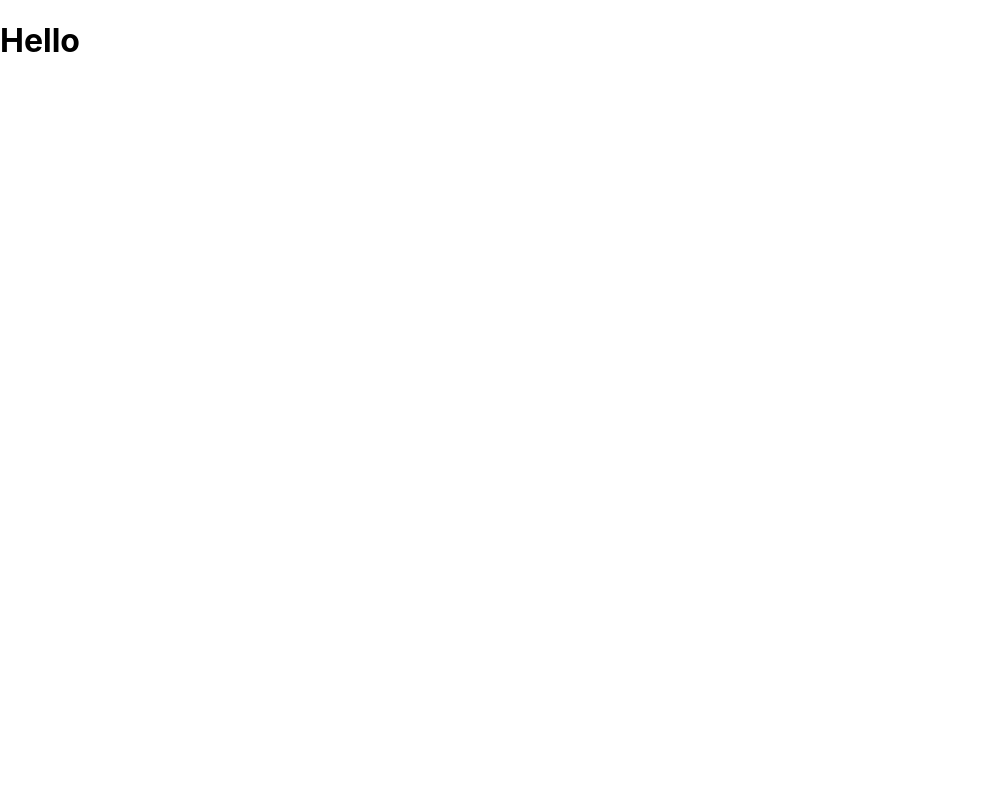
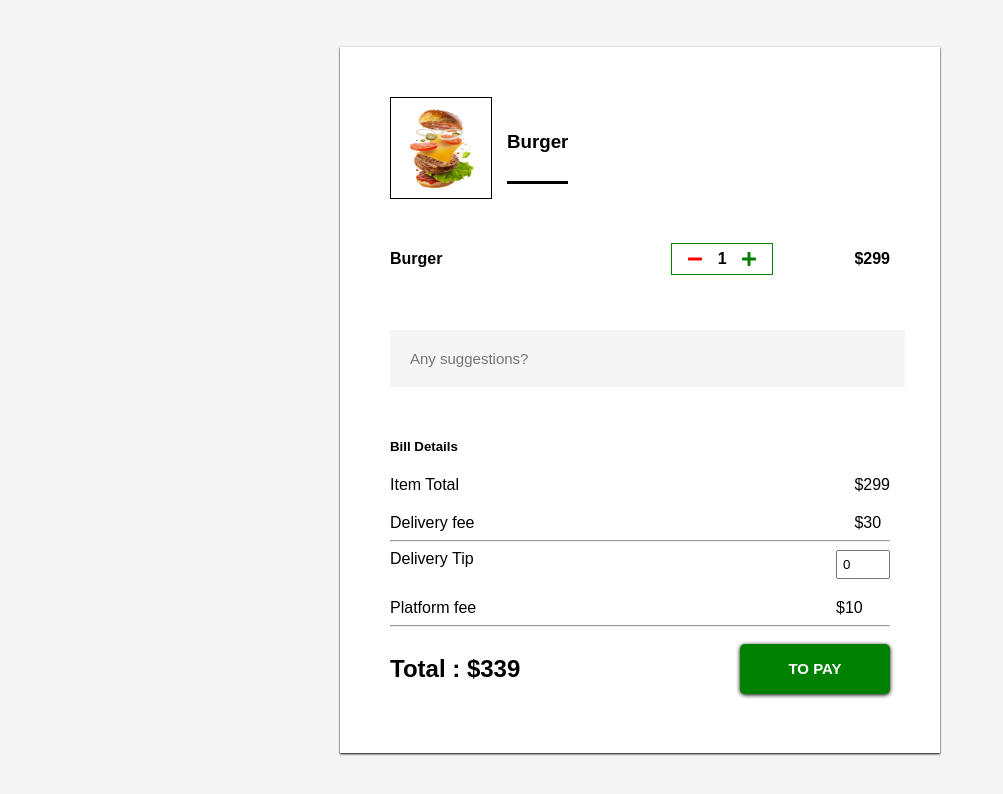
Before and after one commit to Muniskumar0/Food-Delivery, a React (Create React App) app: page / in a window 1280 px wide. Shown: the top 794 px of the page, without its empty margins (0-1003 px from the left). Built offline with nearby package versions, Linux system fonts and the light colour scheme.

Commit message:
cart page created

```diff
--- a/src/App.css
+++ b/src/App.css
@@ -36,3 +36,57 @@
     transform: rotate(360deg);
   }
 }
+
+.App {
+  font-family: Arial, sans-serif;
+  text-align: center;
+  padding: 20px;
+}
+
+h1 {
+  color: #333;
+}
+
+.cart {
+  margin-top: 20px;
+}
+
+.cart-item {
+  display: flex;
+  justify-content: space-between;
+  align-items: center;
+  padding: 10px;
+  margin: 10px 0;
+  border: 1px solid #ccc;
+  border-radius: 8px;
+}
+
+.cart-item .item-details h4 {
+  margin: 0;
+  font-size: 18px;
+}
+
+.cart-item .item-details p {
+  margin: 5px 0;
+}
+
+.quantity-controls {
+  display: flex;
+  align-items: center;
+}
+
+.quantity-controls button {
+  padding: 5px 10px;
+  margin: 0 5px;
+  font-size: 16px;
+}
+
+.total {
+  margin-top: 20px;
+  font-size: 20px;
+  font-weight: bold;
+}
+
+h3 {
+  color: #333;
+}
--- a/src/App.js
+++ b/src/App.js
@@ -1,11 +1,11 @@
-import './App.css';
+import Cart from "./payment/Cart";
 
-function App() {
-  return (
-      <>
-        <h1>Hello</h1>
-      </>
-  );
+
+
+export default function App() {
+  return(
+    <>
+      <Cart />
+    </>
+  )
 }
-
-export default App;
--- a/src/index.js
+++ b/src/index.js
@@ -8,5 +8,4 @@ const root = ReactDOM.createRoot(document.getElementById('root'));
 root.render(
 
     <App />
-
 );
--- /dev/null
+++ b/src/payment/Cart.jsx
@@ -0,0 +1,92 @@
+import React, { useState } from 'react';
+import './Style.css'
+import img1 from   './img/pngwing.com.png'
+import { FaMinus, FaPlus } from "react-icons/fa";
+import Payment from './pay-option';
+
+
+
+export default function Cart(){
+    const[numbers,setNumber]=useState(1);
+    const[prices,setPrice]=useState(299);
+    const fee1 = 30;
+    const fee2 = 10;
+    const [fee3,setFee3]=useState(0);
+    const total =prices + fee1 + fee2 + parseInt(fee3)
+    const [isModalOpen, setIsModalOpen] = useState(false);
+
+
+    const increase = ()=>{
+      setNumber(numbers +1);
+      setPrice(prices + 300)
+    }
+    const deccrease = ()=>{
+      if(numbers>1){
+        setNumber(numbers - 1);
+        setPrice(prices - 300)
+      }
+      else{
+        setNumber(numbers)
+      }
+    }
+    const handleFee3 = (f) => {
+      const tips = f.target.value;
+      if (tips>= 0) {
+        setFee3(tips);
+      } else {
+        setFee3(0);
+      }
+    }
+
+    const handlePayButtonClick = () => {
+      setIsModalOpen(true);
+    };
+
+    const closeModal = () => {
+      setIsModalOpen(false);
+    };
+
+  return(
+    <>
+      <div className="container">
+        <div className="container1">
+          <div className="img">
+            <img src={img1} alt=""/>
+            <div className='foodName'>
+            <h3>Burger</h3>
+            </div>
+          </div>
+
+          <div className="add">
+            <h4 style={{width:'200px'}}>Burger</h4>
+            <div className="plus">
+              <FaMinus onClick={deccrease} style={{color:'red',cursor:'pointer'}} /> <h4> {numbers} </h4> <FaPlus onClick={increase} style={{color:'green',cursor:'pointer'}} />
+            </div>
+            <h4>${prices}</h4>
+          </div>
+          <div className="suggest">
+            <input type="text" placeholder="Any suggestions?" />
+          </div>
+          <div className="bill">
+            <h5>Bill Details</h5>
+            <div className="bill-details">
+              <span>Item Total</span><span>${prices}</span>
+              <span>Delivery fee</span><span>${fee1}</span>
+            </div>
+            <hr />
+            <div className="tip">
+            <span>Delivery Tip</span><span><input type='number' value={fee3} onChange={handleFee3} /></span>
+            <span>Platform fee</span><span>${fee2}</span>
+            </div>
+            <hr />
+            <div className="pay">
+              <h2>Total : ${total}</h2>
+              <button onClick={handlePayButtonClick}>TO PAY</button>
+            </div>
+          </div>
+        </div>
+      </div>
+      {isModalOpen && <Payment onClose={closeModal} />}
+    </>
+  )
+}
--- /dev/null
+++ b/src/payment/Style.css
@@ -0,0 +1,177 @@
+body{
+  padding: 0;
+  margin: 0;
+  box-sizing: border-box;
+  background-color: whitesmoke;
+
+}
+.container{
+  font-family: sans-serif;
+  display: flex;
+  justify-content: center;
+  align-items: center;
+  height: 100vh;
+}
+
+.container1{
+  width: 500px;
+  background-color: white;
+  padding: 50px;
+  display: flex;
+  flex-direction: column;
+  gap: 30px;
+  box-shadow: 0px 1px 2px;
+}
+
+.img{
+  display: flex;
+  align-items: center;
+  gap: 15px;
+  overflow: hidden;
+}
+.img img{
+  height: 100px;
+  width: 100px;
+  border: 1px solid black;
+}
+
+.img .foodName{
+  border-bottom: 3px solid black;
+  padding-bottom: 10px;
+}
+
+.add{
+  display: flex;
+  justify-content: space-between;
+  align-items: center;
+}
+
+.add .plus{
+  border: 1px solid green;
+  height: 30px;
+  width: 100px;
+  display: flex;
+  justify-content: space-evenly;
+  align-items: center;
+}
+
+
+.suggest{
+  margin-top: 10px;
+  width: 95%;
+}
+
+.suggest input{
+  padding: 20px;
+  width: 100%;
+  background-color: whitesmoke;
+  border: none;
+  font-size: 15px;
+}
+
+
+.bill .bill-details, .tip{
+  display: grid;
+  grid-template-columns: auto auto;
+  gap: 20px;
+  justify-content: space-between;
+}
+
+.bill .tip input{
+  width: 40px;
+  padding: 5px;
+}
+
+.pay{
+  display: flex;
+  justify-content: space-between;
+  align-items: center;
+}
+
+.pay button{
+  border: none;
+  width: 150px;
+  height: 50px;
+  font-size: 15px;
+  color: white;
+  font-weight: 600;
+  background-color: green;
+  border-radius: 5px;
+  box-shadow: 0px 1px 4px black;
+  cursor: pointer;
+  transition: all .2s;
+}
+
+.pay button:hover{
+  background-color: rgb(0, 173, 0);
+  transform: translateY(-1px);
+}
+
+
+.payContainer{
+  position: fixed;
+  top: 0;
+  left: 0;
+  right: 0;
+  bottom: 0;
+  background-color: rgba(0, 0, 0, 0.5);
+  display: flex;
+  justify-content: center;
+  align-items: center;
+}
+
+.payBox{
+  width: 300px;
+  padding: 20px;
+  background-color: white;
+  text-align: center;
+  border-radius: 10px;
+}
+
+.payBox .btn{
+  display: block;
+  margin: 10px auto;
+  padding: 10px;
+  border-radius: 5px;
+  color: white;
+  width: 100%;
+  border: none;
+  cursor: pointer;
+  transition: all .2s;
+}
+
+.payBox .btn:hover{
+  box-shadow: 0px 1px 1px 1px black;
+}
+
+.payBox .gpay-btn{
+  background-color: rgb(0, 177, 0);
+}
+
+.payBox .paytm-btn{
+  background-color: rgb(0, 138, 218);
+}
+.payBox .phonePay-btn{
+  background-color: rgb(126, 0, 143);
+}
+
+.payBox .cancel-btn{
+  background-color: rgb(236, 0, 0);
+}
+
+@media screen and (max-width:460px) {
+  body{
+    display: flex;
+    flex-direction: column;
+    width: 100%;
+    height: 100%;
+    justify-content: center;
+    padding: 20px;
+  }
+  .container{
+    width: 100%;
+  }
+  .container1{
+    width: 90%;
+  }
+}
--- /dev/null
+++ b/src/payment/pay-option.jsx
@@ -0,0 +1,30 @@
+import React from 'react';
+import './Style.css'
+
+const Payment = ({ onClose }) => {
+  return (
+    <div className='payContainer'>
+      <div className='payBox'>
+        <h2>Select Payment Method</h2>
+        <button className='gpay-btn btn'
+          onClick={() => alert('You selected GPay')}>
+          GPay
+        </button>
+        <button className='paytm-btn btn'
+          onClick={() => alert('You selected Paytm')}>
+          Paytm
+        </button>
+        <button className='phonePay-btn btn'
+          onClick={() => alert('You selected Phone Pay')}>
+          PhonePay
+        </button>
+        <button className='cancel-btn btn'
+          onClick={onClose}>
+          Cancel
+        </button>
+      </div>
+    </div>
+  );
+};
+
+export default Payment;
```
Also changed, not shown: package.json (+8 -2 lines), src/payment/img/pngwing.com.png (added), 1 other file (tests, documents, lock files or other folders).
